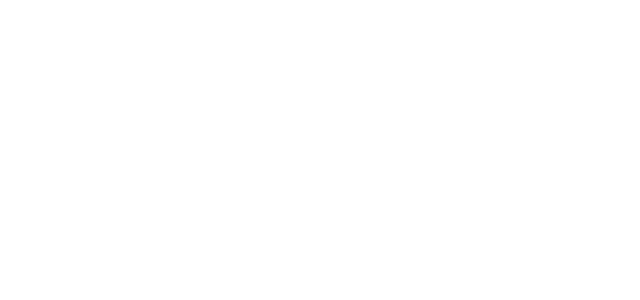
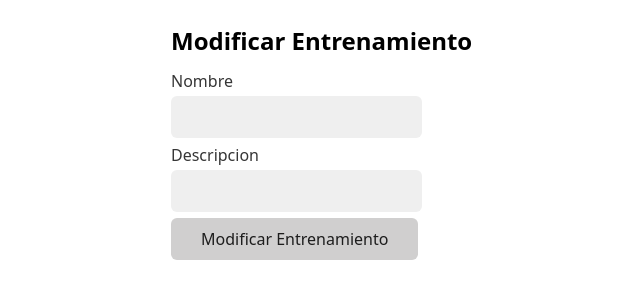
Before and after one commit to piscina-puertollano/piscina, an Angular app in the folder front/: page /modificar-entrenamiento/1 in a window 1280 px wide. Before the commit this address led to /. Shown: the top 300 px of the page, without its empty margins (69-709 px from the left). Built offline with nearby package versions, Linux system fonts and the light colour scheme; no server answers.

Commit message:
update de modificar entrenamiento

```diff
--- a/front/src/app/app.routes.ts
+++ b/front/src/app/app.routes.ts
@@ -2,9 +2,11 @@ import { Routes } from '@angular/router';
 import { LoginComponent } from './user/login/login.component';
 import { UsersComponent } from './users/users.component';
 import { EntrenamientoComponent } from './entrenamiento/entrenamiento.component';
+import { ModificarEntrenamientoComponent } from './modificar-entrenamiento/modificar-entrenamiento.component';
 
 export const routes: Routes = [
   {path: 'login', component: LoginComponent },
   {path: 'users', component: UsersComponent },
   {path: 'entrenamientos', component: EntrenamientoComponent},
+  {path: 'modificar-entrenamiento/:id', component: ModificarEntrenamientoComponent}
 ];
--- /dev/null
+++ b/front/src/app/modificar-entrenamiento/modificar-entrenamiento.component.html
@@ -0,0 +1,9 @@
+<h2>Modificar Entrenamiento</h2>
+
+<label>Nombre</label>
+<input [(ngModel)]="entrenamiento.nombre" name="nombre" type="text">
+
+<label>Descripcion</label>
+<input [(ngModel)]="entrenamiento.descripcion" name="descripcion" type="text">
+
+<button (click)="updateEntrenamiento()">Modificar Entrenamiento</button>
--- /dev/null
+++ b/front/src/app/modificar-entrenamiento/modificar-entrenamiento.component.ts
@@ -0,0 +1,59 @@
+import { Component } from '@angular/core';
+import { Entrenamiento } from '../interfaces/entrenamiento';
+import { Alert } from '../interfaces/alert';
+import { EntrenamientoService } from '../services/entrenamiento.service';
+import { Router } from '@angular/router';
+import { AlertComponent } from '../utils/alert/alert.component';
+import { FormsModule } from '@angular/forms';
+
+@Component({
+  selector: 'app-modificar-entrenamiento',
+  standalone: true,
+  imports: [AlertComponent, FormsModule],
+  templateUrl: './modificar-entrenamiento.component.html',
+  styleUrl: './modificar-entrenamiento.component.css'
+})
+export class ModificarEntrenamientoComponent {
+  entrenamiento: Entrenamiento;
+  alert: Alert;
+  arrEntrenamientos: Array<Entrenamiento> = [];
+
+  constructor(private entrenamientoService: EntrenamientoService, private router: Router){
+    this.entrenamiento = {};
+    this.alert = new Alert();
+  }
+
+  ngOnInit(){
+    this.getEntrenamiento()
+  }
+
+  updateEntrenamiento(){
+    this.entrenamientoService.updateEntrenamientos(this.entrenamiento).subscribe({
+      next: (entrenamiento: any | undefined) => {
+        this.entrenamiento = entrenamiento
+      },
+      error: (err) => {
+        console.log(err)
+      }
+    })
+  }
+
+  getEntrenamiento(){
+    this.entrenamientoService.getEntrenamientoId(this.entrenamiento).subscribe({
+      next: (entrenamiento: any | undefined) => {
+        console.log(entrenamiento)
+        if (entrenamiento && entrenamiento.length ===  0) {
+          this.alert.show = true;
+          this.alert.header = 'Error';
+          this.alert.message = 'Entrenamiento no encontrado';
+        } else if (entrenamiento) {
+          this.alert.show = false;
+          this.arrEntrenamientos = entrenamiento;
+        }
+      },
+      error: (err) => {
+        console.log(err);
+      }
+    });
+  }
+}
```
Also changed, not shown: front/src/app/modificar-entrenamiento/modificar-entrenamiento.component.css (added).
